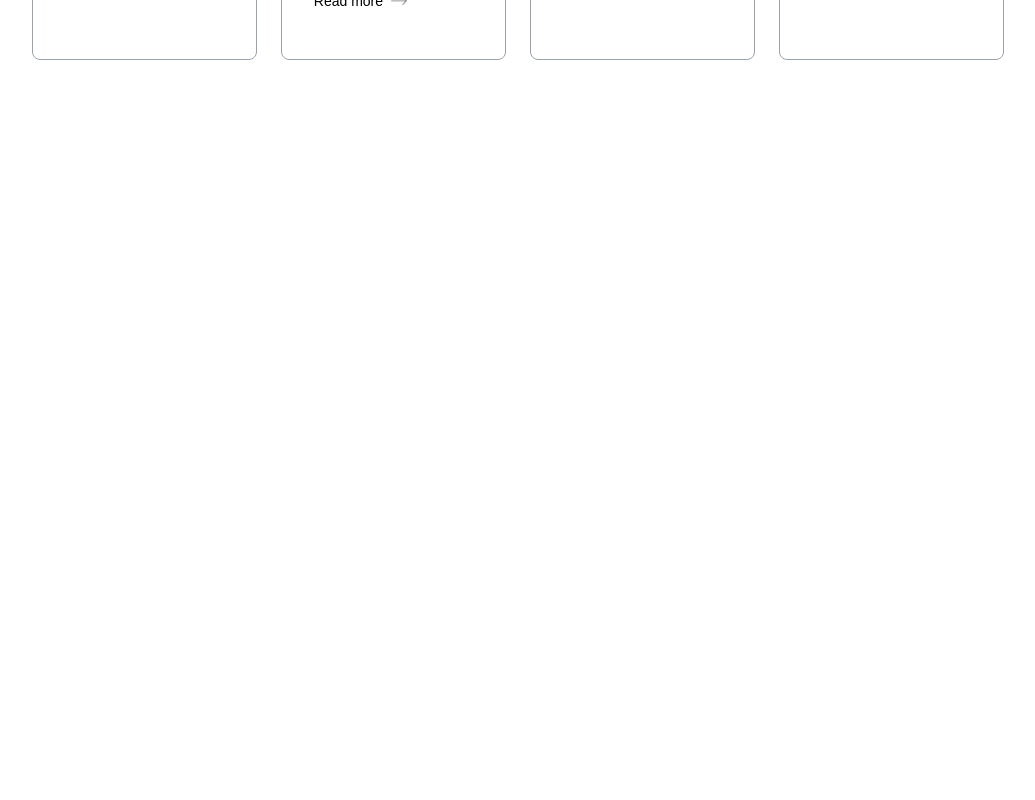
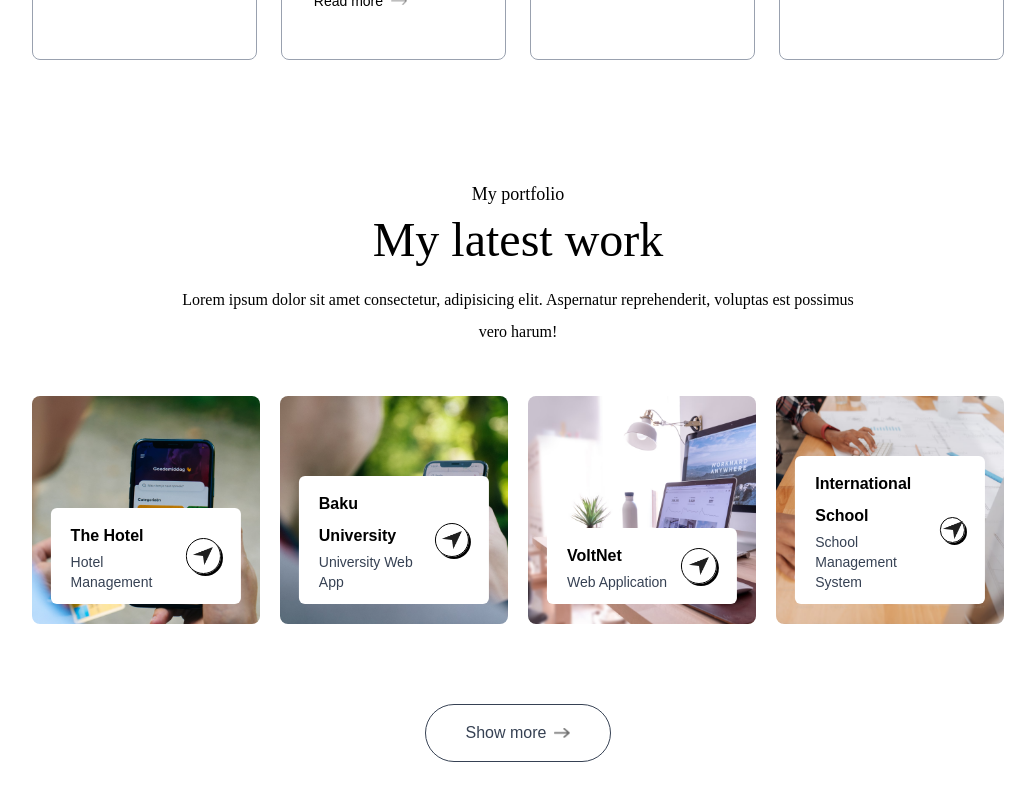
Before and after one commit to AbdullayevaFatma/fatmaabdulla-portfolio, a Next.js app: page / in a window 1280 px wide. Shown: the part 2211-3011 px from the top of the page, without its empty margins (122-1157 px from the left). Before the commit the page ends 2351 px from the top, so only its background shows below. Built offline with nearby package versions, Linux system fonts and the light colour scheme; a web font is replaced by a local one.

Commit message:
Work component

```diff
--- /dev/null
+++ b/app/components/Work.jsx
@@ -0,0 +1,49 @@
+import { assets, workData } from "@/assets/assets";
+import Image from "next/image";
+import React from "react";
+
+const Work = () => {
+  return (
+    <div id="work" className="w-full px-[12%] py-10 scroll-mt-20">
+      <h4 className="text-center mb-2 text-lg font-ovo">My portfolio</h4>
+      <h2 className="text-center text-5xl font-ovo">My latest work</h2>
+      <p className="text-center max-w-2xl mx-auto mt-5 mb-12 font-ovo">
+        Lorem ipsum dolor sit amet consectetur, adipisicing elit. Aspernatur
+        reprehenderit, voluptas est possimus vero harum!
+      </p>
+
+      <div className="grid grid-cols-auto my-10 gap-5">
+        {workData.map((work, index) => (
+          <div
+            key={index}
+            className="aspect-square bg-no-repeat bg-cover bg-center rounded-lg relative cursor-pointer group"
+            style={{ backgroundImage: `url(${work.bgImage})` }}
+          >
+            <div className="absolute bg-white w-10/12 rounded-md bottom-5 left-1/2 -translate-x-1/2 py-3 px-5 flex items-center justify-between duration-500 group-hover:bottom-7">
+              <div>
+                <h2 className="font-semibold">{work.title}</h2>
+                <p className="text-sm text-gray-700">{work.description}</p>
+              </div>
+              <div className="border rounded-full border-black w-9 aspect-square flex items-center justify-center shadow-[2px_2px_0_#000] group-hover:bg-lime-300 transition">
+                <Image src={assets.send_icon} alt="send icon" className="w-5" />
+              </div>
+            </div>
+          </div>
+        ))}
+      </div>
+      <a
+        href=""
+        className="w-max flex items-center justify-center gap-2 text-gray-700 border-[0.5px] border-gray-700 rounded-full py-3 px-10 mx-auto my-20 hover:bg-lightHover duration-500"
+      >
+        Show more
+        <Image
+          src={assets.right_arrow_bold}
+          alt="Right arrow"
+          className="w-4"
+        />
+      </a>
+    </div>
+  );
+};
+
+export default Work;
--- a/app/page.js
+++ b/app/page.js
@@ -3,6 +3,7 @@
 import Header from "./components/Header";
 import Navbar from "./components/Navbar";
 import Services from "./components/Services";
+import Work from "./components/Work";
 
 export default function Home() {
   return (
@@ -11,6 +12,7 @@
    <Header/>
    <About/>
    <Services/>
+   <Work/>
    </>
   );
 }
--- a/assets/assets.js
+++ b/assets/assets.js
@@ -1,35 +1,35 @@
-import code_icon from './code-icon.png';
-import code_icon_dark from './code-icon-dark.png';
-import edu_icon from './edu-icon.png';
-import edu_icon_dark from './edu-icon-dark.png';
-import project_icon from './project-icon.png';
-import project_icon_dark from './project-icon-dark.png';
-import vscode from './vscode.png';
-import firebase from './firebase.png';
-import git from './git.png';
-import mongodb from './mongodb.png';
-import right_arrow_white from './right-arrow-white.png';
-import mail_icon from './mail_icon.png';
-import mail_icon_dark from './mail_icon_dark.png';
-import download_icon from './download-icon.png';
-import hand_icon from './hand-icon.png';
-import header_bg_color from './header-bg-color.png';
-import moon_icon from './moon_icon.png';
-import sun_icon from './sun_icon.png';
-import arrow_icon from './arrow-icon.png';
-import arrow_icon_dark from './arrow-icon-dark.png';
-import menu_black from './menu-black.png';
-import menu_white from './menu-white.png';
-import close_black from './close-black.png';
-import close_white from './close-white.png';
-import web_icon from './web-icon.png';
-import mobile_icon from './mobile-icon.png';
-import ui_icon from './ui-icon.png';
-import graphics_icon from './graphics-icon.png';
-import right_arrow from './right-arrow.png';
-import send_icon from './send-icon.png';
-import right_arrow_bold from './right-arrow-bold.png';
-import right_arrow_bold_dark from './right-arrow-bold-dark.png';
+import code_icon from "./code-icon.png";
+import code_icon_dark from "./code-icon-dark.png";
+import edu_icon from "./edu-icon.png";
+import edu_icon_dark from "./edu-icon-dark.png";
+import project_icon from "./project-icon.png";
+import project_icon_dark from "./project-icon-dark.png";
+import vscode from "./vscode.png";
+import firebase from "./firebase.png";
+import git from "./git.png";
+import mongodb from "./mongodb.png";
+import right_arrow_white from "./right-arrow-white.png";
+import mail_icon from "./mail_icon.png";
+import mail_icon_dark from "./mail_icon_dark.png";
+import download_icon from "./download-icon.png";
+import hand_icon from "./hand-icon.png";
+import header_bg_color from "./header-bg-color.png";
+import moon_icon from "./moon_icon.png";
+import sun_icon from "./sun_icon.png";
+import arrow_icon from "./arrow-icon.png";
+import arrow_icon_dark from "./arrow-icon-dark.png";
+import menu_black from "./menu-black.png";
+import menu_white from "./menu-white.png";
+import close_black from "./close-black.png";
+import close_white from "./close-white.png";
+import web_icon from "./web-icon.png";
+import mobile_icon from "./mobile-icon.png";
+import ui_icon from "./ui-icon.png";
+import graphics_icon from "./graphics-icon.png";
+import right_arrow from "./right-arrow.png";
+import send_icon from "./send-icon.png";
+import right_arrow_bold from "./right-arrow-bold.png";
+import right_arrow_bold_dark from "./right-arrow-bold-dark.png";
 
 export const assets = {
   code_icon,
@@ -63,45 +63,88 @@
   right_arrow,
   send_icon,
   right_arrow_bold,
-    right_arrow_bold_dark
+  right_arrow_bold_dark,
 };
 
 export const workData = [
   {
-        title: 'Frontend project',
-        description: 'Web Design',
-        bgImage: '/work-1.png',
+    title: "The Hotel",
+    description: "Hotel Management",
+    bgImage: "/work-1.png",
+  },
+
+  {
+    title: "Baku University",
+    description: "University Web App",
+    bgImage: "/work-2.png",
+  },
+
+  {
+    title: "VoltNet",
+    description: "Web Application",
+    bgImage: "/work-3.png",
+  },
+
+  {
+    title: "International School",
+    description: "School Management System",
+    bgImage: "/work-4.png",
+  },
+];
+
+export const serviceData = [
+  {
+    icon: assets.web_icon,
+    title: "Web design",
+    description: "Web development is the process of building, programming...",
+    link: "",
   },
   {
-        title: 'Geo based app',
-        description: 'Mobile App',
-        bgImage: '/work-2.png',
+    icon: assets.mobile_icon,
+    title: "Mobile app",
+    description:
+      "Mobile app development involves creating software for mobile devices...",
+    link: "",
   },
   {
-        title: 'Photography site',
-        description: 'Web Design',
-        bgImage: '/work-3.png',
+    icon: assets.ui_icon,
+    title: "UI/UX design",
+    description:
+      "UI/UX design focuses on creating a seamless user experience...",
+    link: "",
   },
   {
-        title: 'UI/UX designing',
-        description: 'UI/UX Design',
-        bgImage: '/work-4.png',
+    icon: assets.graphics_icon,
+    title: "Graphics design",
+    description: "Creative design solutions to enhance visual communication...",
+    link: "",
   },
-]
-
-export const serviceData = [
-    { icon: assets.web_icon, title: 'Web design', description: 'Web development is the process of building, programming...', link: '' },
-    { icon: assets.mobile_icon, title: 'Mobile app', description: 'Mobile app development involves creating software for mobile devices...', link: '' },
-    { icon: assets.ui_icon, title: 'UI/UX design', description: 'UI/UX design focuses on creating a seamless user experience...', link: '' },
-    { icon: assets.graphics_icon, title: 'Graphics design', description: 'Creative design solutions to enhance visual communication...', link: '' },
-]
+];
 
 export const infoList = [
-    { icon: assets.code_icon, iconDark: assets.code_icon_dark, title: 'Languages', description: 'HTML, CSS, JavaScript React Js, Next Js' },
-    { icon: assets.edu_icon, iconDark: assets.edu_icon_dark, title: 'Education', description: 'B.Tech in Computer Science' },
-    { icon: assets.project_icon, iconDark: assets.project_icon_dark, title: 'Projects', description: 'Built more than 5 projects' }
+  {
+    icon: assets.code_icon,
+    iconDark: assets.code_icon_dark,
+    title: "Languages",
+    description: "HTML, CSS, JavaScript React Js, Next Js",
+  },
+  {
+    icon: assets.edu_icon,
+    iconDark: assets.edu_icon_dark,
+    title: "Education",
+    description: "B.Tech in Computer Science",
+  },
+  {
+    icon: assets.project_icon,
+    iconDark: assets.project_icon_dark,
+    title: "Projects",
+    description: "Built more than 5 projects",
+  },
 ];
 
 export const toolsData = [
-    assets.vscode, assets.firebase, assets.mongodb, assets.git
+  assets.vscode,
+  assets.firebase,
+  assets.mongodb,
+  assets.git,
 ];
```
Lines whose indentation alone changed are shown as unchanged.
